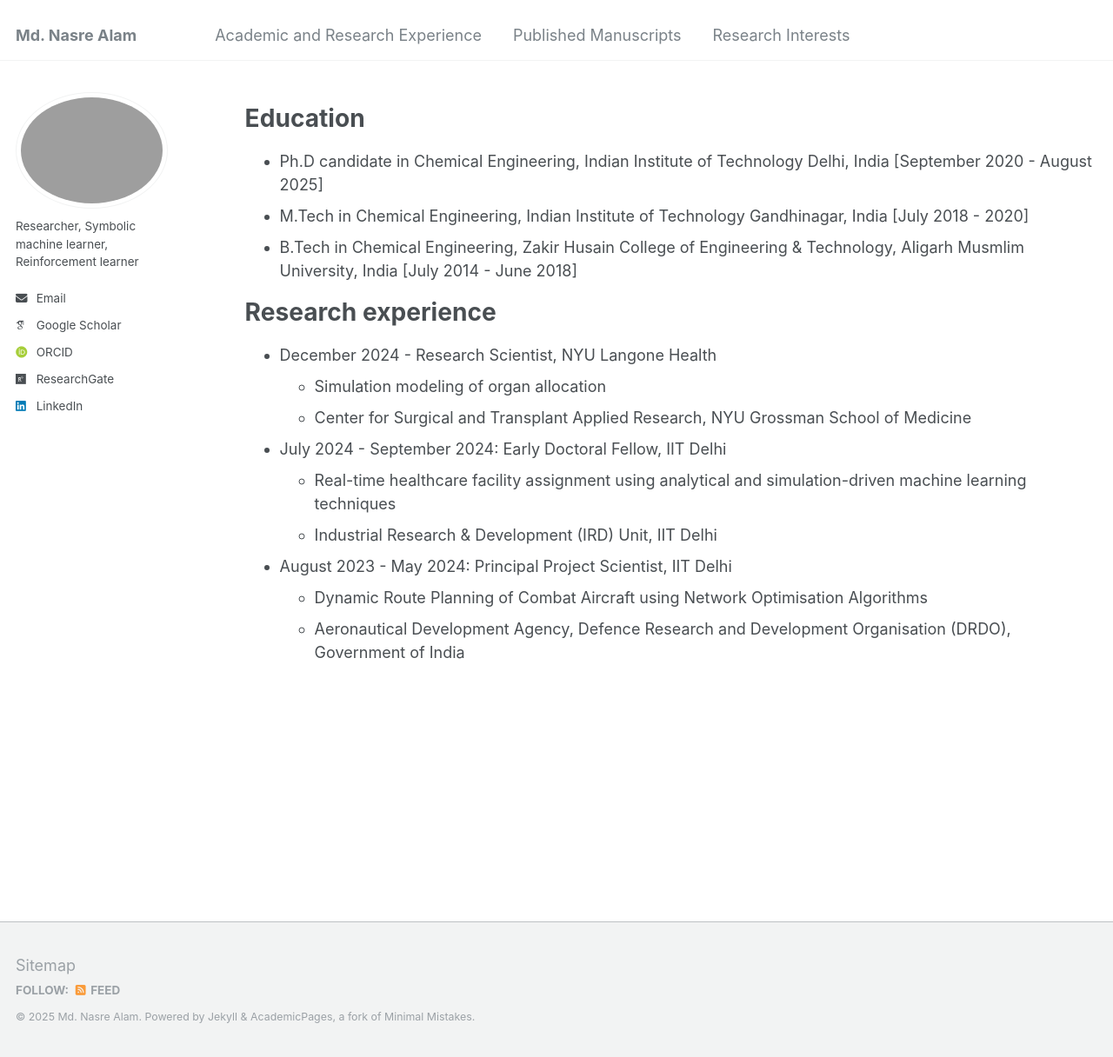
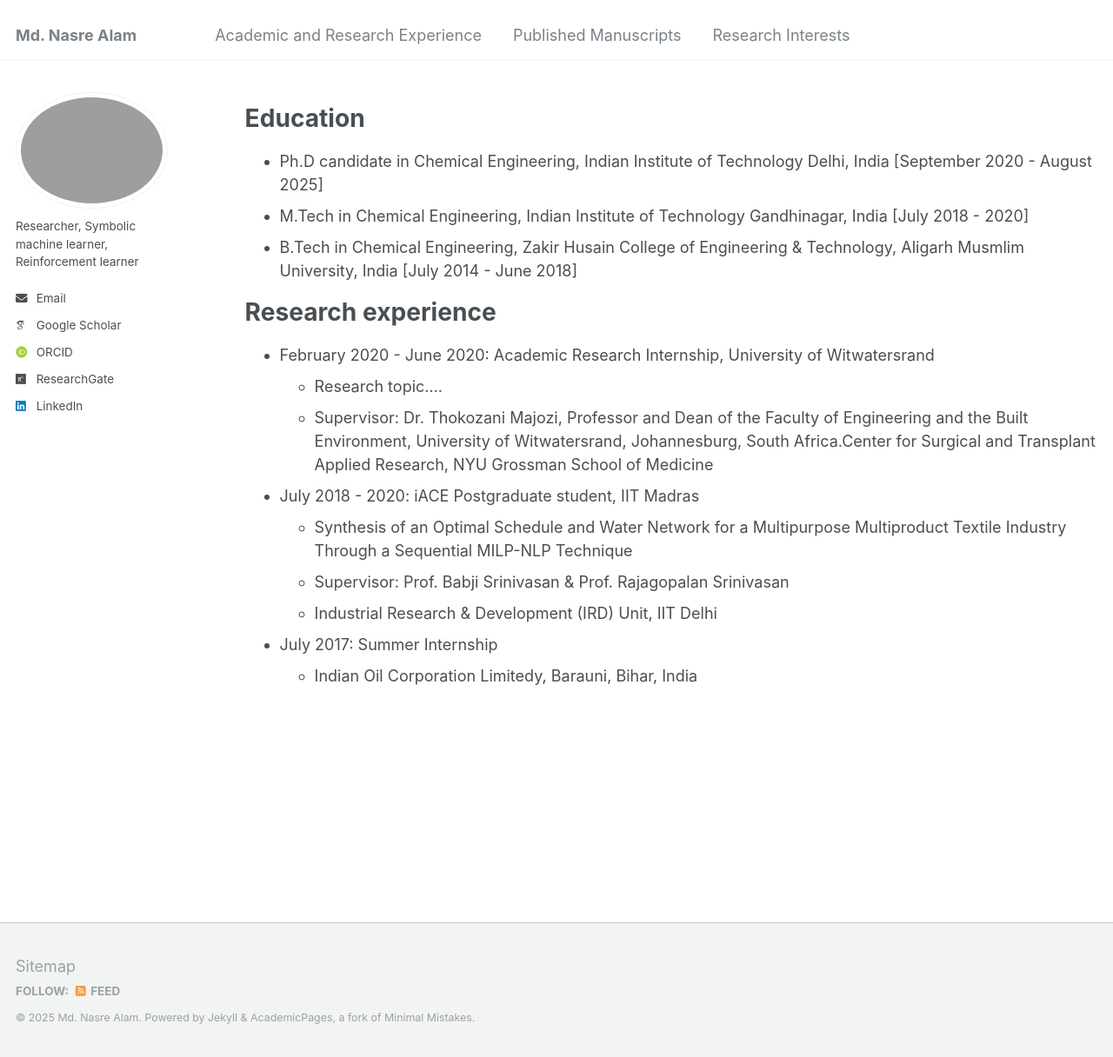
Before and after one commit to mdnasreiit/mdnasreiit.github.io, a Jekyll site: the page built from _pages/cv.md, in a window 1280 px wide and 1216 px high. Shown: the whole window at 87% size. Built offline with Jekyll 4.4.1, drawn with Linux system fonts in a browser that asks for light colours; some web fonts are replaced.

Commit message:
Update cv.md

```diff
--- a/_pages/cv.md
+++ b/_pages/cv.md
@@ -18,14 +18,14 @@ Education
 
 Research experience
 ======
-* December 2024 - Research Scientist, NYU Langone Health
-  * Simulation modeling of organ allocation
-  * Center for Surgical and Transplant Applied Research, NYU Grossman School of Medicine
-<br>
-* July 2024 - September 2024: Early Doctoral Fellow, IIT Delhi
-  * Real-time healthcare facility assignment using analytical and simulation-driven machine learning techniques
+* February 2020 - June 2020: Academic Research Internship, University of Witwatersrand
+  * Research topic....
+  * Supervisor: Dr. Thokozani Majozi, Professor and Dean of the Faculty of Engineering and the Built Environment, University of
+  Witwatersrand, Johannesburg, South Africa.Center for Surgical and Transplant Applied Research, NYU Grossman School of Medicine <br>
+* July 2018 - 2020: iACE Postgraduate student, IIT Madras
+  * Synthesis of an Optimal Schedule and Water Network for a Multipurpose Multiproduct Textile Industry Through a Sequential MILP-NLP Technique
+  * Supervisor: Prof. Babji Srinivasan & Prof. Rajagopalan Srinivasan
   * Industrial Research & Development (IRD) Unit, IIT Delhi
 <br>
-* August 2023 - May 2024: Principal Project Scientist, IIT Delhi
-  * Dynamic Route Planning of Combat Aircraft using Network Optimisation Algorithms
-  * Aeronautical Development Agency, Defence Research and Development Organisation (DRDO), Government of India
+* July 2017: Summer Internship
+  * Indian Oil Corporation Limitedy, Barauni, Bihar, India
```
